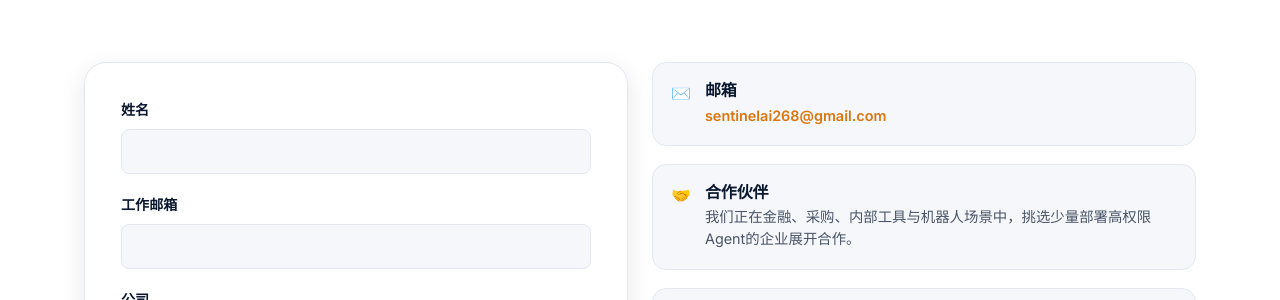
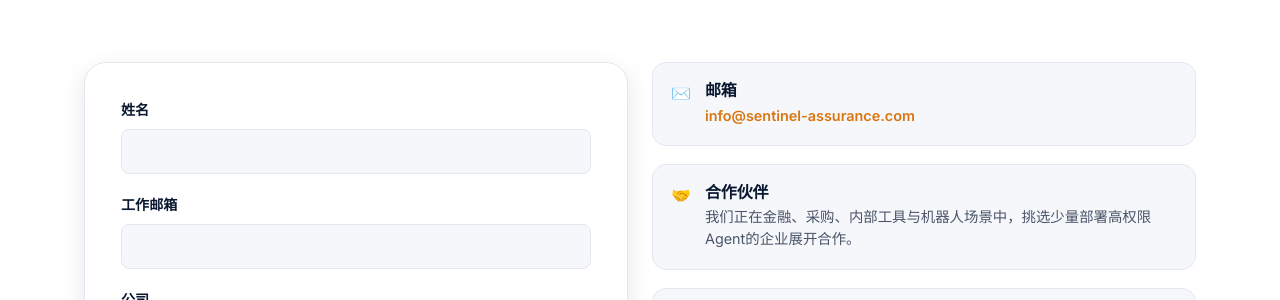
Before and after one commit to sentinel-ai-security/sentinel-ai-security.github.io, a Jekyll site: the page built from zh/contact.html, in a window 1280 px wide and 900 px high, scrolled down 324 px. Shown: the part 153-453 px from the top of the window. Built offline with Jekyll 4.4.1, drawn with Linux system fonts in a browser that asks for light colours.

Commit message:
Update contact email to info@sentinel-assurance.com

```diff
--- a/en/contact.html
+++ b/en/contact.html
@@ -62,7 +62,7 @@ description: >-
         <div class="card-icon">✉️</div>
         <div>
           <h4>Email</h4>
-          <p><a href="mailto:sentinelai268@gmail.com" style="color: var(--orange-600); font-weight:600;">sentinelai268@gmail.com</a></p>
+          <p><a href="mailto:info@sentinel-assurance.com" style="color: var(--orange-600); font-weight:600;">info@sentinel-assurance.com</a></p>
         </div>
       </div>
       <div class="contact-channel">
@@ -106,11 +106,11 @@ description: >-
           status.textContent = "Thanks — we'll be in touch soon.";
           status.className = 'form-status form-status-success';
         } else {
-          status.textContent = 'Something went wrong. Please email us directly at sentinelai268@gmail.com.';
+          status.textContent = 'Something went wrong. Please email us directly at info@sentinel-assurance.com.';
           status.className = 'form-status form-status-error';
         }
       }).catch(function () {
-        status.textContent = 'Something went wrong. Please email us directly at sentinelai268@gmail.com.';
+        status.textContent = 'Something went wrong. Please email us directly at info@sentinel-assurance.com.';
         status.className = 'form-status form-status-error';
       }).finally(function () {
         submitBtn.disabled = false;
--- a/zh/contact.html
+++ b/zh/contact.html
@@ -59,7 +59,7 @@ description: >-
         <div class="card-icon">✉️</div>
         <div>
           <h4>邮箱</h4>
-          <p><a href="mailto:sentinelai268@gmail.com" style="color: var(--orange-600); font-weight:600;">sentinelai268@gmail.com</a></p>
+          <p><a href="mailto:info@sentinel-assurance.com" style="color: var(--orange-600); font-weight:600;">info@sentinel-assurance.com</a></p>
         </div>
       </div>
       <div class="contact-channel">
@@ -103,11 +103,11 @@ description: >-
           status.textContent = '已收到，我们会尽快与你联系。';
           status.className = 'form-status form-status-success';
         } else {
-          status.textContent = '提交失败，请直接发邮件至 sentinelai268@gmail.com。';
+          status.textContent = '提交失败，请直接发邮件至 info@sentinel-assurance.com。';
           status.className = 'form-status form-status-error';
         }
       }).catch(function () {
-        status.textContent = '提交失败，请直接发邮件至 sentinelai268@gmail.com。';
+        status.textContent = '提交失败，请直接发邮件至 info@sentinel-assurance.com。';
         status.className = 'form-status form-status-error';
       }).finally(function () {
         submitBtn.disabled = false;
```
Also changed, not shown: README.md.
